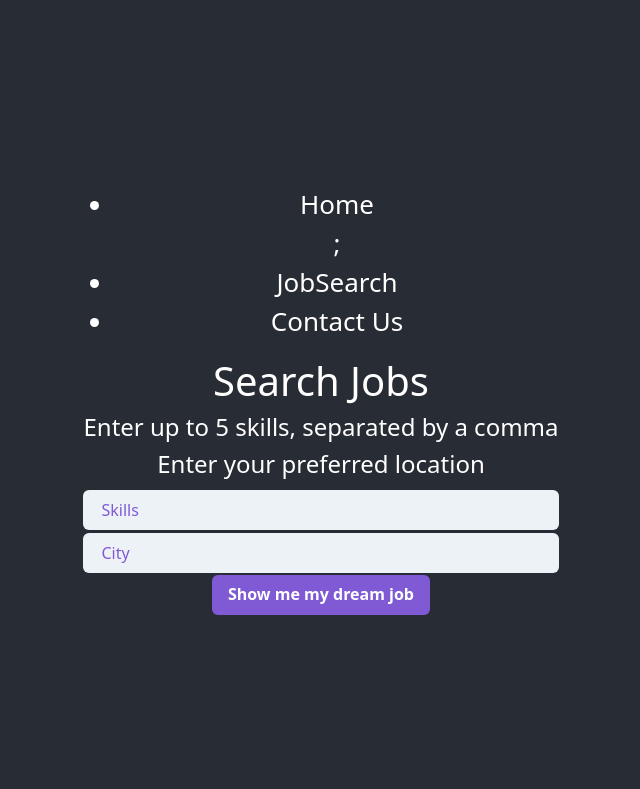
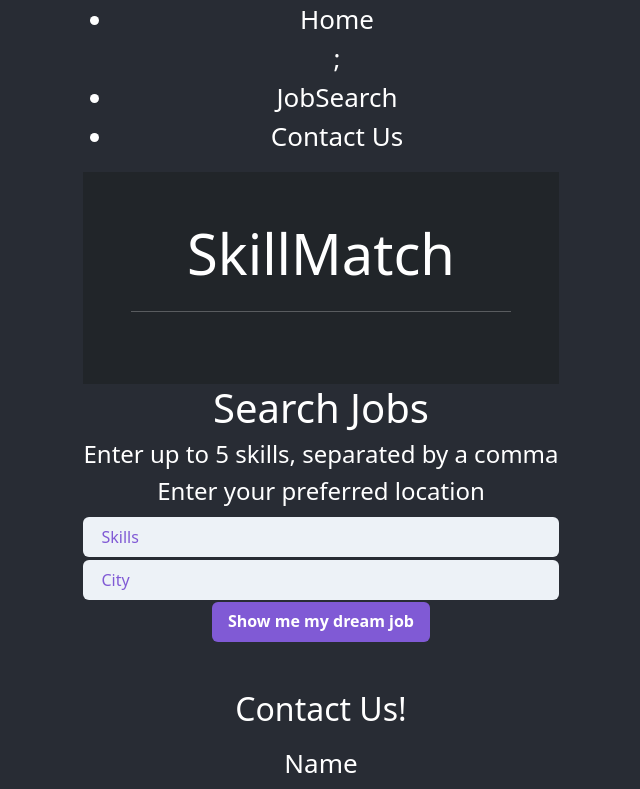
Before and after one commit to ngalvin1991/skillmatch, a React (Create React App) app: page / in a window 1280 px wide. Shown: the top 789 px of the page, without its empty margins (319-959 px from the left). Built offline with nearby package versions, Linux system fonts and the light colour scheme.

Commit message:
added basic jumbotron layout

```diff
--- a/src/Components/Jumbotron/Jumbotron.js
+++ b/src/Components/Jumbotron/Jumbotron.js
@@ -1,3 +1,16 @@
 import React from "react";
 
+function Jumbotron() {
+    return (
+        <div className="container-fluid bg-dark p-5">
+
+            <h1 className="display-4">SkillMatch</h1>
+            <p className="lead"></p>
+            <hr className="my-4"></hr>
+                <p></p>
+        </div>
+    )
+}
+
+
 export default Jumbotron;
--- a/src/pages/home.js
+++ b/src/pages/home.js
@@ -1,9 +1,9 @@
 import React from "react";
 import '../App.css';
-//import Chakra from '@chakra-ui/react';
-//import Contact from '../Components/Contact/Contact.js';
+// import Chakra from '@chakra-ui/react';
+import Contact from '../Components/Contact/Contact.js';
 //import JobSearch from '../Components/JobSearch/JobSearch.js';
-//import Jumbotron from '../Components/Jumbotron/Jumbotron.js';
+import Jumbotron from '../Components/Jumbotron/Jumbotron.js';
 import Navbars from '../Components/Navbar/Navbar.js';
 import JobForm from "../Components/JobForm/JobForm.js";
 
@@ -11,10 +11,9 @@ function Home() {
   return (
     <div>
         <Navbars />
-        {/* <Jumbotron /> */}
+        <Jumbotron />
         <JobForm />
-        {/* <JobSearch />
-        <Contact /> */}
+       <Contact />
     </div>
   );
 }
```
Also changed, not shown: public/SkillMatch.gif (added).
